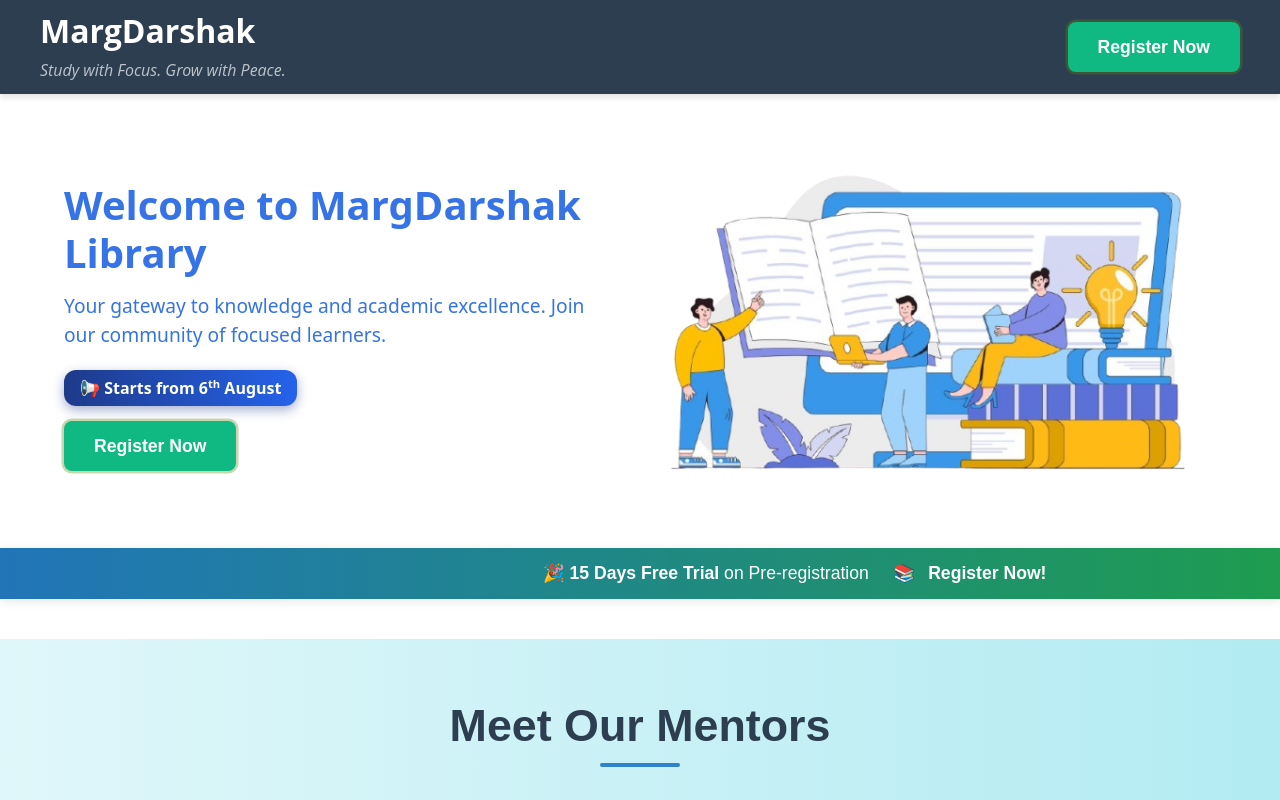
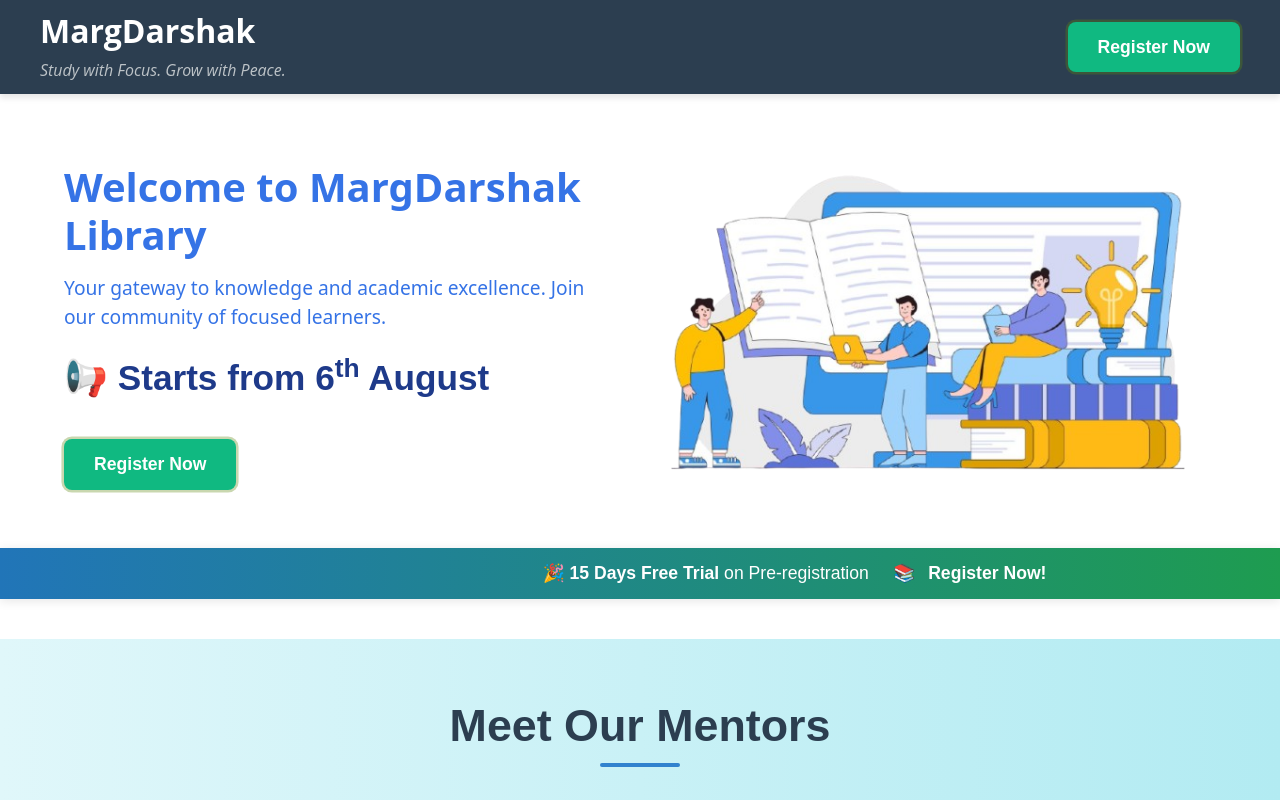
Before and after one commit to pankj369/registrationWebsite, a React (Vite) app: page / in a window 1280 px wide. Shown: the top 800 px of the page. Built offline with nearby package versions, Linux system fonts and the light colour scheme.

Commit message:
starting date css

```diff
--- a/src/components/HeroSection.css
+++ b/src/components/HeroSection.css
@@ -61,17 +61,26 @@
 
 .starts {
   display: inline-block;
-  background: linear-gradient(to right, #1e3a8a, #2563eb);
-  color: #fff;
-  padding: 6px 16px;
-  border-radius: 12px;
   font-weight: bold;
-  font-size: 1rem;
-  margin-bottom: 15px;
-  box-shadow: 0 4px 12px rgba(30, 58, 138, 0.4);
+  font-size: 2.2rem; /* Headline size */
+  color: #1e3a8a; /* Deep blue */
+  font-family: 'Poppins', sans-serif;
+  margin-bottom: 20px;
 }
-.starts sup {
-  font-size: 0.7em;
+
+.typewriter {
+  display: inline-block;
+  overflow: hidden;
+  white-space: nowrap;
+  padding-right: 8px;
+  animation: typing 3s steps(30, end) forwards;
+
+}
+
+/* Typing animation */
+@keyframes typing {
+  from { width: 0 }
+  to { width: 100% }
 }
 
 /* Pulse animation */
--- a/src/components/HeroSection.jsx
+++ b/src/components/HeroSection.jsx
@@ -10,8 +10,8 @@ function HeroSection() {
             Your gateway to knowledge and academic excellence. Join our
             community of focused learners.
           </p>
-        <strong className="starts">
-  📢 Starts from 6<sup>th</sup> August
+    <strong className="starts">
+  <span className="typewriter">📢 Starts from 6<sup>th</sup> August</span>
 </strong>
 
           <br></br>
```
